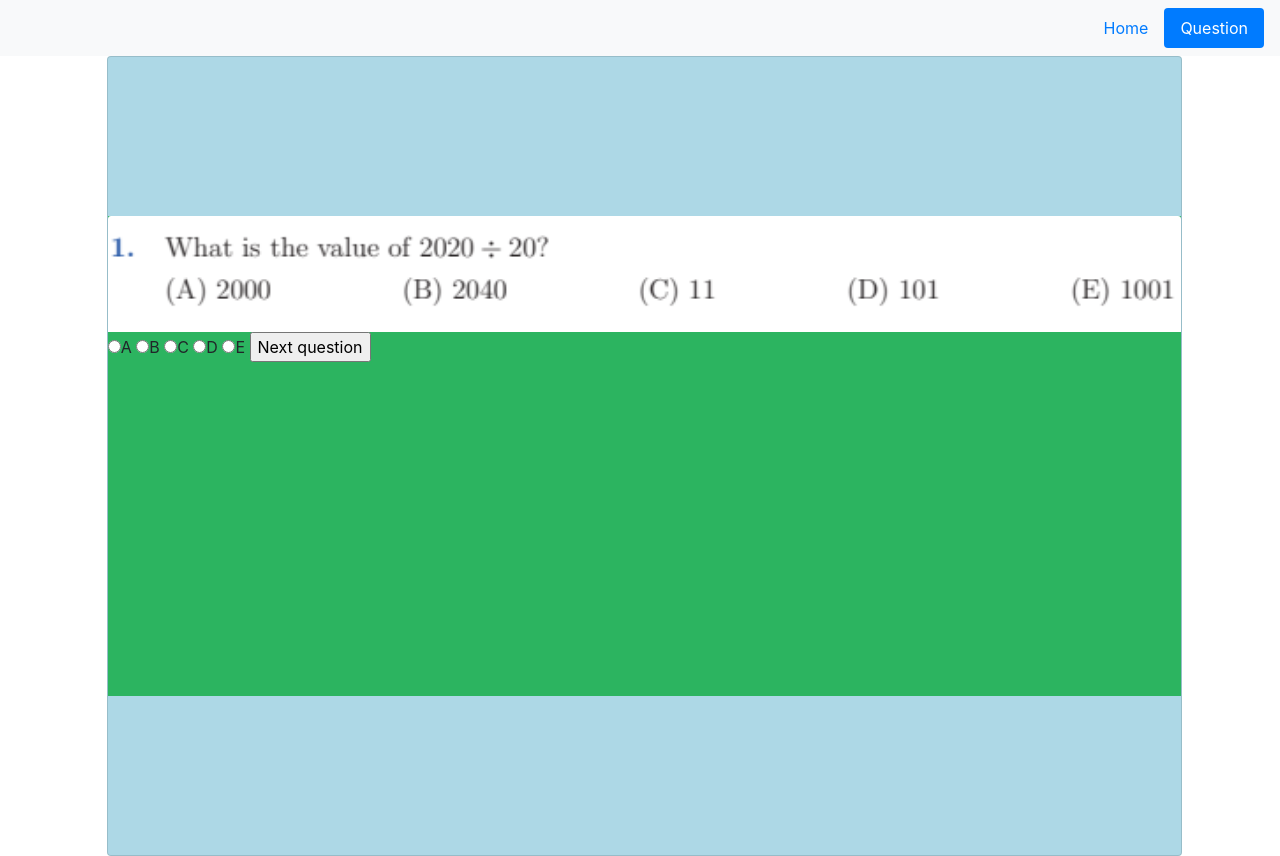
After one commit to devinlinbhs/AMC-mock-exam, a Flask app: page /question in a window 1280 px wide. The commit adds this page. Run offline with Flask 2, Linux system fonts and the light colour scheme; data comes from the database, SQL or seed files in the repository; both versions use the stored data as it was after the commit.

Commit message:
Question page set up finished & about half of the minimal styling done

```diff
--- a/main.py
+++ b/main.py
@@ -1,4 +1,4 @@
-from flask import Flask, render_template, g
+from flask import Flask, render_template, g, request, redirect
 import sqlite3
 
 DATABASE = "AMC.db"
@@ -6,11 +6,13 @@ DATABASE = "AMC.db"
 
 app = Flask(__name__)
 
+
 def get_db():
     db = getattr(g, '_database', None)
     if db is None:
         db = g._database = sqlite3.connect(DATABASE)
     return db
+
 
 @app.teardown_appcontext
 def close_connection(exception):
@@ -18,13 +20,45 @@ def close_connection(exception):
     if db is not None:
         db.close()
 
+
 @app.route("/")
 def home():
+    return render_template("home.html", active='home')
+
+
+current_question = 0
+@app.route("/question")
+def question():
     cursor = get_db().cursor()
     query = "SELECT picture_file FROM question"
     cursor.execute(query)
     information = cursor.fetchall()
-    return render_template("home.html", information = information)
+    global current_question
+    current_question = 1
+    return render_template("question.html", information=information, active='question', current_question = current_question)
+
+
+@app.route("/user_answer", methods=['GET', 'POST'])
+def user_answer():
+    cursor = get_db().cursor()
+    query = "SELECT picture_file FROM question"
+    cursor.execute(query)
+    information = cursor.fetchall()
+
+    global current_question
+
+    try:
+        answer = request.form["answer"]
+    except:
+        answer = None
+    cursor = get_db().cursor()
+    query = "UPDATE question SET user_choice = ? WHERE picture_file = ?"
+    print("information[current_question][0]")
+    cursor.execute(query,(answer, information[current_question-1][0]))
+    get_db().commit()
+
+    current_question = current_question + 1
+    return render_template("question.html", information=information, active='question', current_question = current_question)
 
 
 if __name__ == "__main__":
--- a/templates/base.html
+++ b/templates/base.html
@@ -5,9 +5,40 @@
     <meta http-equiv="X-UA-Compatible" content="IE=edge">
     <meta name="viewport" content="width=device-width, initial-scale=1.0">
     <title>Document</title>
+    <link rel="stylesheet" href="https://cdn.jsdelivr.net/npm/bootstrap@4.3.1/dist/css/bootstrap.min.css" integrity="sha384-ggOyR0iXCbMQv3Xipma34MD+dH/1fQ784/j6cY/iJTQUOhcWr7x9JvoRxT2MZw1T" crossorigin="anonymous">
 </head>
+
+
 <body>
-    {% block content %}
+    <nav class="navbar navbar-expand-lg navbar-light bg-light justify-content-end">
+        <ul class="nav nav-pills">
+            {% if active == 'home' %}
+
+            <li class="nav-item">
+                <a class='nav-link active' href="{{url_for('home')}}">Home</a>
+            </li>
+            {% else %}
+            <li class="nav-item">
+                <a class='nav-link' href="{{url_for('home')}}">Home</a>
+            </li>
+            {% endif %}
+
+            {% if active == 'question' %}
+            <li class="nav-item">
+                <a class='nav-link active' href="{{url_for('question')}}">Question</a>
+            </li>
+            {% else %}
+            <li class="nav-item">
+                <a class='nav-link' href="{{url_for('question')}}">Question</a>
+            </li>
+
+            {% endif %}
+        </ul>
+    </nav>
+    {% block body %}
     {% endblock %}
+    <script src="https://code.jquery.com/jquery-3.3.1.slim.min.js" integrity="sha384-q8i/X+965DzO0rT7abK41JStQIAqVgRVzpbzo5smXKp4YfRvH+8abtTE1Pi6jizo" crossorigin="anonymous"></script>
+    <script src="https://cdn.jsdelivr.net/npm/popper.js@1.14.7/dist/umd/popper.min.js" integrity="sha384-UO2eT0CpHqdSJQ6hJty5KVphtPhzWj9WO1clHTMGa3JDZwrnQq4sF86dIHNDz0W1" crossorigin="anonymous"></script>
+    <script src="https://cdn.jsdelivr.net/npm/bootstrap@4.3.1/dist/js/bootstrap.min.js" integrity="sha384-JjSmVgyd0p3pXB1rRibZUAYoIIy6OrQ6VrjIEaFf/nJGzIxFDsf4x0xIM+B07jRM" crossorigin="anonymous"></script>
 </body>
 </html>
--- /dev/null
+++ b/templates/question.html
@@ -0,0 +1,20 @@
+{% extends 'base.html' %}
+{% block body %}
+<!--Fix the width later-->
+    <div class="card offset-sm-1" style="width: 84%; height:100vh; background-color:lightblue; display: flex; align-items: center; justify-content: center">
+        <div style="height:60vh; width:100%; background-color:rgb(44, 180, 96)">
+            <img src="/static/{{information[current_question-1][0]}}.PNG" class="card-img-top"><br>
+            <form action="/user_answer", method="post">
+                <input type="radio" name="answer" value="a">A
+                <input type="radio" name="answer" value="b">B
+                <input type="radio" name="answer" value="c">C
+                <input type="radio" name="answer" value="d">D
+                <input type="radio" name="answer" value="e">E
+                <input type="submit" value="Next question">
+            </form>
+
+
+        </div>
+    </div>
+
+{% endblock %}
```
Also changed, not shown: backpack_flask.py (added, +74 -0 lines), templates/home.html (+2 -8 lines), AMC.db, backpack.db (added).
